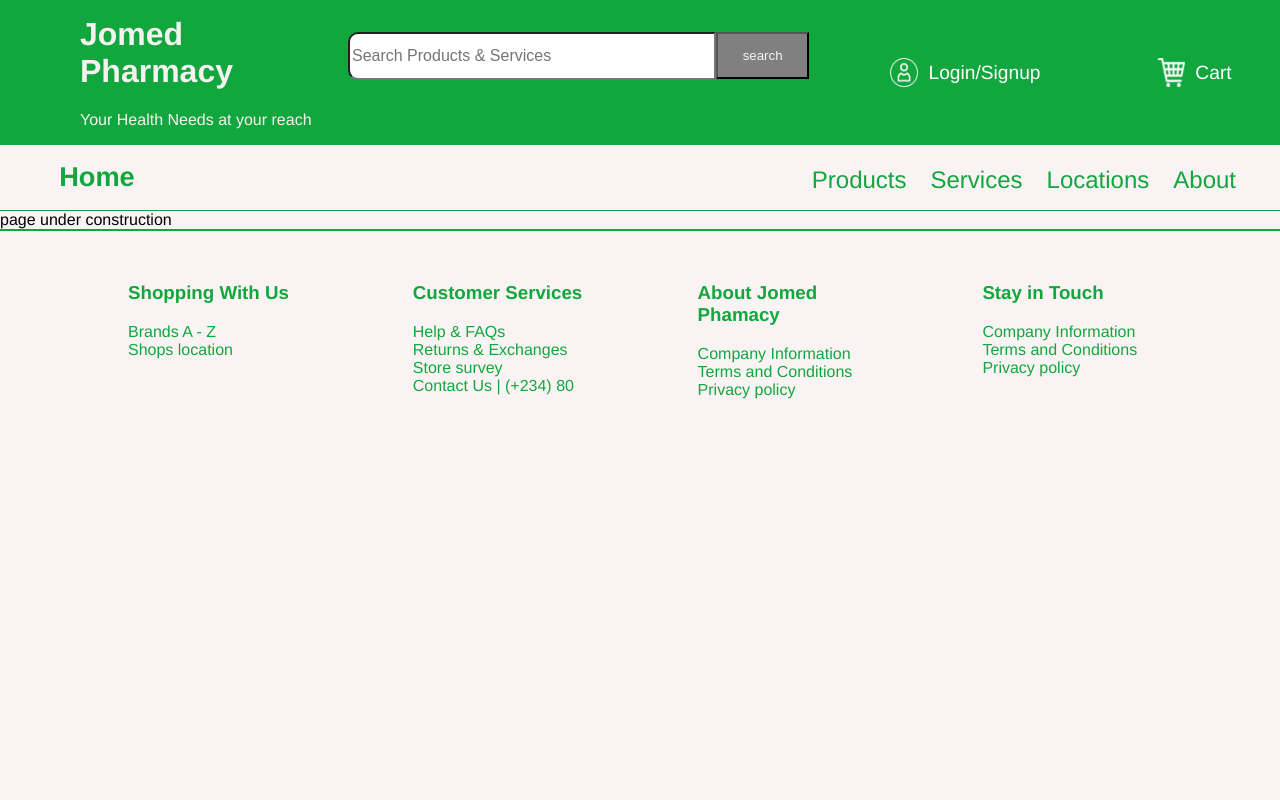
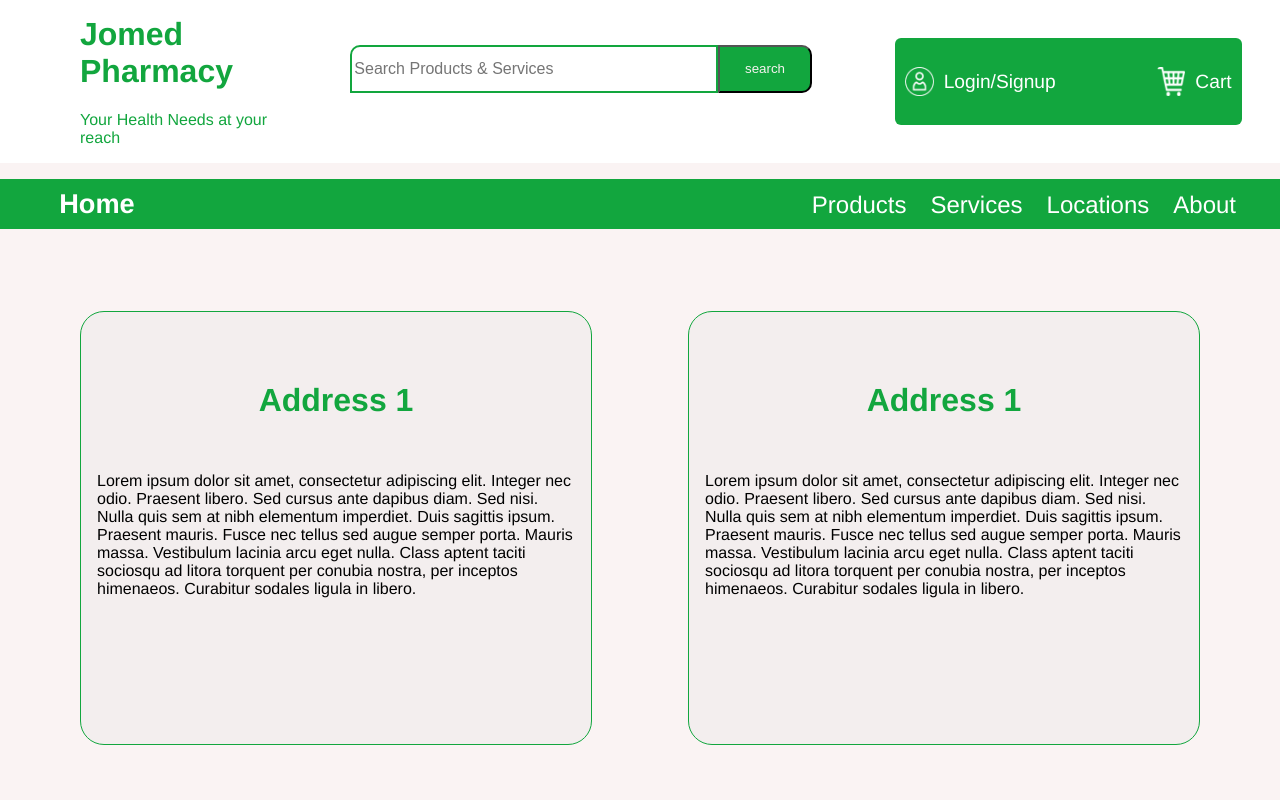
Before and after one commit to mitchel-okomor/jomedpharmacy, a Next.js app: page /locations in a window 1280 px wide. Shown: the top 800 px of the page. Built offline with nearby package versions, Linux system fonts and the light colour scheme.

Commit message:
added css to header

```diff
--- a/components/footer.js
+++ b/components/footer.js
@@ -45,11 +45,7 @@
             <h3>
                 Stay in Touch
                 </h3>
-                <Link href="">Company Information</Link>
-                <br />
-                <Link href="">Terms and Conditions</Link>
-                <br />
-                <Link href=""> Privacy policy</Link>
+             <div></div>
               </div>
 
              </div>
--- a/components/header.module.scss
+++ b/components/header.module.scss
@@ -1,4 +1,5 @@
 @import '../pages/styles.scss';
+
 
 .header{
     box-sizing: border-box;
@@ -7,7 +8,7 @@
 padding-left: 5em;
     min-height: 9em;
     margin-bottom: 1em;
-    background-color:$primary-color;
+    background-color:white;
 color:$layout-color;
 }
 
@@ -16,12 +17,13 @@
     .logo{
           h1{
         margin-top: .5em;
-        color: $layout-color;
+        color: $primary-color;
     }
 
     p{
         font-size: 1em;
-        color: $layout-color
+        color: $primary-color;
+
     }
     }
 
@@ -34,7 +36,8 @@
        border-radius: 6px;
            padding: 10px;
            font-size: larger;
-    img{
+           background-color: $primary-color;
+           img{
         width: 1.5em;
         height: 1.5em;
     }
@@ -55,20 +58,24 @@
     }
     }
     .search{
-        margin: 2em;
+        margin: 2.8em;
+         outline: none;
         form{
             display: flex;
             color: $layout-color;
+
             input{
                 height: 3em;
                 width: 23em;
                 font-size: 1em;
-                border-radius: 10px 0px 0px 10px;
+                border: 2px solid $primary-color;
+                border-radius: 10px 0px 0px ;
             }
             button{
-                height: 3.5em;
+                height: 3.6em;
                 width: 7em;
-                background-color: grey;
+                border-radius: 0px 10px 10px 0px;
+                background-color: $primary-color;
                 color: $layout-color;
 
             }
--- a/components/navigation.js
+++ b/components/navigation.js
@@ -9,13 +9,20 @@
             <li>
 
             </li>
-            <li><Link href="/products"> Products</Link></li>
+            <li className={css.dropdown}>
+            <Link href="/products" className={css.dropbtn}> Products  </Link>
+            <div className={css.dropdown_content}>
+      <a href="#">Antibiotics</a>
+      <a href="#">Haematinics</a>
+      <a href="#">Suppliments</a>
+    </div>
+                </li>
             <li className={css.dropdown}>
             <Link href="/services" className={css.dropbtn}> Services  </Link>
             <div className={css.dropdown_content}>
-      <a href="#">Link 1</a>
-      <a href="#">Link 2</a>
-      <a href="#">Link 3</a>
+      <Link href="/bpc">Blood Pressure Check</Link>
+      <Link href="/bgt">Blood Glucose Test</Link>
+      <Link href="/wmc">Weigth Management Care</Link>
     </div>
                 </li>
                 <li>
--- a/components/navigation.module.scss
+++ b/components/navigation.module.scss
@@ -5,35 +5,48 @@
 
 .nav{
     box-sizing: border-box;
-background-color: $layout-color;
-color: $primary-color;
+background-color: $primary-color;
+color: $layout-color;
 height: 50px;
 width: 100%;
 display: block;
 padding-right: 2em;
 padding-left: 2em;
 border-bottom: 1px solid $primary-color;
-a {color: $primary-color}
-a:visited {color: $primary-color;}
-a:hover {color: $primary-color;}
-a:active {color: $primary-color;}
+a {color: $layout-color;
+border-radius: 4px;
+}
+a:visited {color: $layout-color;}
+a:hover {color: white;
+background-color: $primary-color;
+}
+a:active {color: $primary-color;
+color:white;}
 }
 
 .nav{
 
     a{
-        color: $primary-color;
+        color: $layout-color;
 
     }
 div{
    float:left;
   margin-left: 1em;
+  margin-top: 0.3em;
   font-size: 1.7em;
   font-weight: bolder;
 
   a{
      text-decoration: none;
+     color: white;
+
   }
+  div:hover{
+    color: white;
+background-color: $primary-color;
+  }
+
 }
 
    ul{
@@ -47,16 +60,33 @@
     li{
        width: fit-content;
        font-size: $nav-font-size;
+       border-radius: 4px;
+       margin-top: 0.3em;
+
 
        a{
         display: inline-block;
         margin: 0.2em 0.5em 0.5em 0.5em;
         text-decoration: none;
+        color: white;
 
     }
 
+    a:hover{
+      color: white;
+  background-color: $primary-color;
     }
 
+    }
+    li:hover{
+      color: white;
+background-color: $primary-color;
+    }
+li:active{
+    color: white;
+background-color: $primary-color;
+
+}
 
 .dropbtn {
     display: inline-block;
@@ -64,6 +94,7 @@
     text-align: center;
     padding: 14px 16px;
     text-decoration: none;
+
   }
 
  .dropdown:hover .dropbtn {
@@ -74,6 +105,9 @@
     display: inline-block;
     margin:0;
     padding:0;
+    width: fit-content;
+    margin-top: 0.3em;
+
   }
 
   .dropdown_content {
@@ -82,7 +116,7 @@
     display: none;
     position: absolute;
     background-color: #f9f9f9;
-    width: 160px;
+    width: fit-content;
     box-shadow: 0px 8px 16px 0px rgba(0,0,0,0.2);
     z-index: 1;
   }
--- a/pages/about.module.scss
+++ b/pages/about.module.scss
@@ -1,6 +1,8 @@
 @import "./styles.scss";
 
 .about{
+    text-align: center;
+    margin: auto;
     padding: $page-padding;
     box-sizing: border-box;
 
@@ -14,7 +16,7 @@
         color:white;
        font-size: 3em;
        height:0;
-        width:100%;
+        width:fit-content;
         border-radius: 2em;
 
     }
--- a/pages/locations.js
+++ b/pages/locations.js
@@ -1,8 +1,26 @@
+import css from './locations.module.scss';
+
 
 const Locations = (props)=>{
 
     return(
-        <div>page under construction</div>
+        <div className={css.locations}>
+
+<div>
+    <h1>Address 1</h1>
+    <p>Lorem ipsum dolor sit amet, consectetur adipiscing elit. Integer nec odio. Praesent libero. Sed cursus ante dapibus diam. Sed nisi. Nulla quis sem at nibh elementum imperdiet. Duis sagittis ipsum. Praesent mauris. Fusce nec tellus sed augue semper porta. Mauris massa. Vestibulum lacinia arcu eget nulla. Class aptent taciti sociosqu ad litora torquent per conubia nostra, per inceptos himenaeos. Curabitur sodales ligula in libero.
+
+</p>
+</div>
+
+<div>
+    <h1>Address 1</h1>
+    <p>Lorem ipsum dolor sit amet, consectetur adipiscing elit. Integer nec odio. Praesent libero. Sed cursus ante dapibus diam. Sed nisi. Nulla quis sem at nibh elementum imperdiet. Duis sagittis ipsum. Praesent mauris. Fusce nec tellus sed augue semper porta. Mauris massa. Vestibulum lacinia arcu eget nulla. Class aptent taciti sociosqu ad litora torquent per conubia nostra, per inceptos himenaeos. Curabitur sodales ligula in libero.
+
+</p>
+</div>
+
+        </div>
     )
 }
 
--- a/pages/locations.module.scss
+++ b/pages/locations.module.scss
@@ -0,0 +1,27 @@
+@import "./styles.scss";
+
+.locations{
+    padding: $page-padding;
+    box-sizing: border-box;
+    display: flex;
+    justify-content: center;
+
+width: 100%;
+    div{
+        padding: 1em;
+        border: 1px solid $primary-color;
+        border-radius: 1.5em;
+        background-color: $div-background;
+        margin: 3em;
+width: 90%;
+min-height: 25em;
+        h1{
+            display: flex;
+            justify-content: center;
+          color: $primary-color;
+
+    border-radius: 2em;
+    padding: 1em;
+        }
+    }
+}
```
Also changed, not shown: pages/services.js (+23 -2 lines), pages/services.module.scss (+27 -0 lines), pages/bgt.js (added), pages/bpt.js (added).
